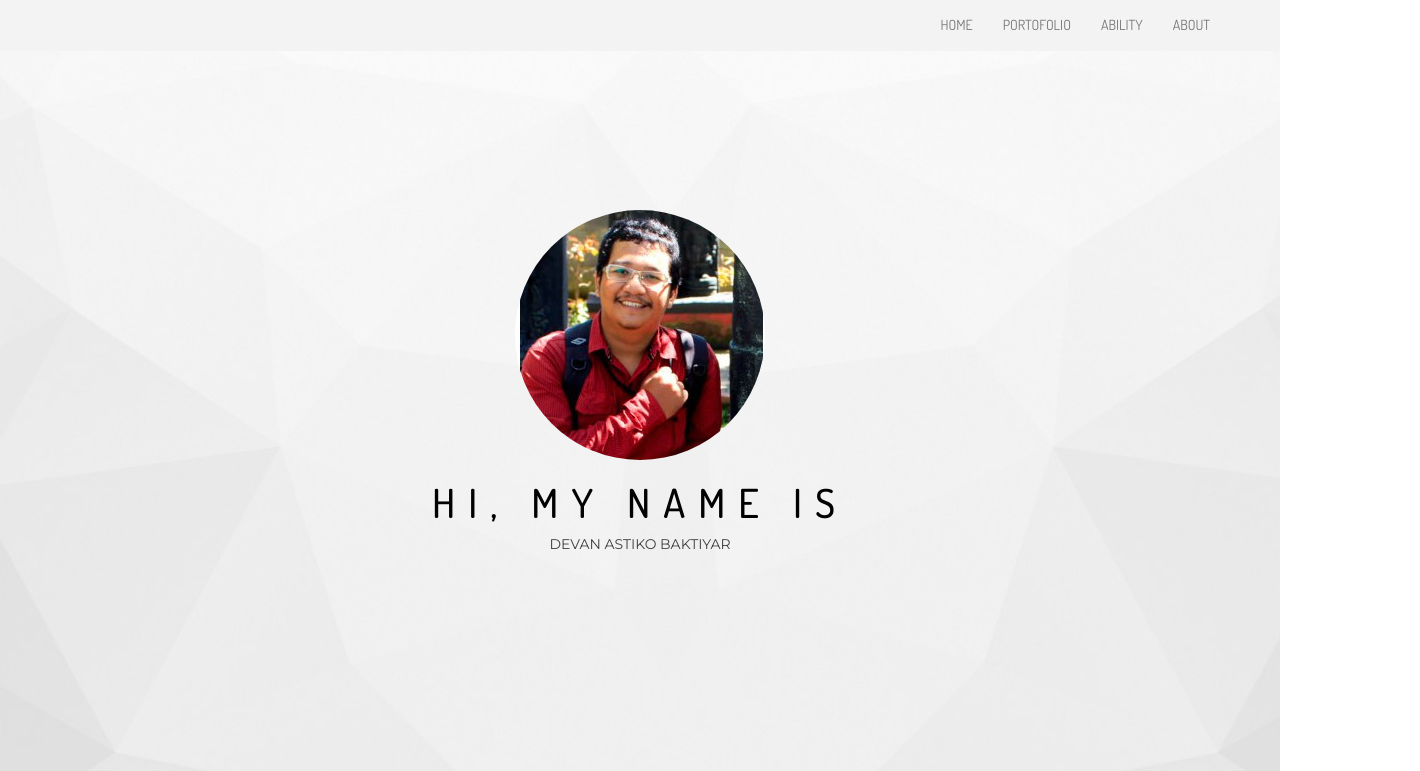
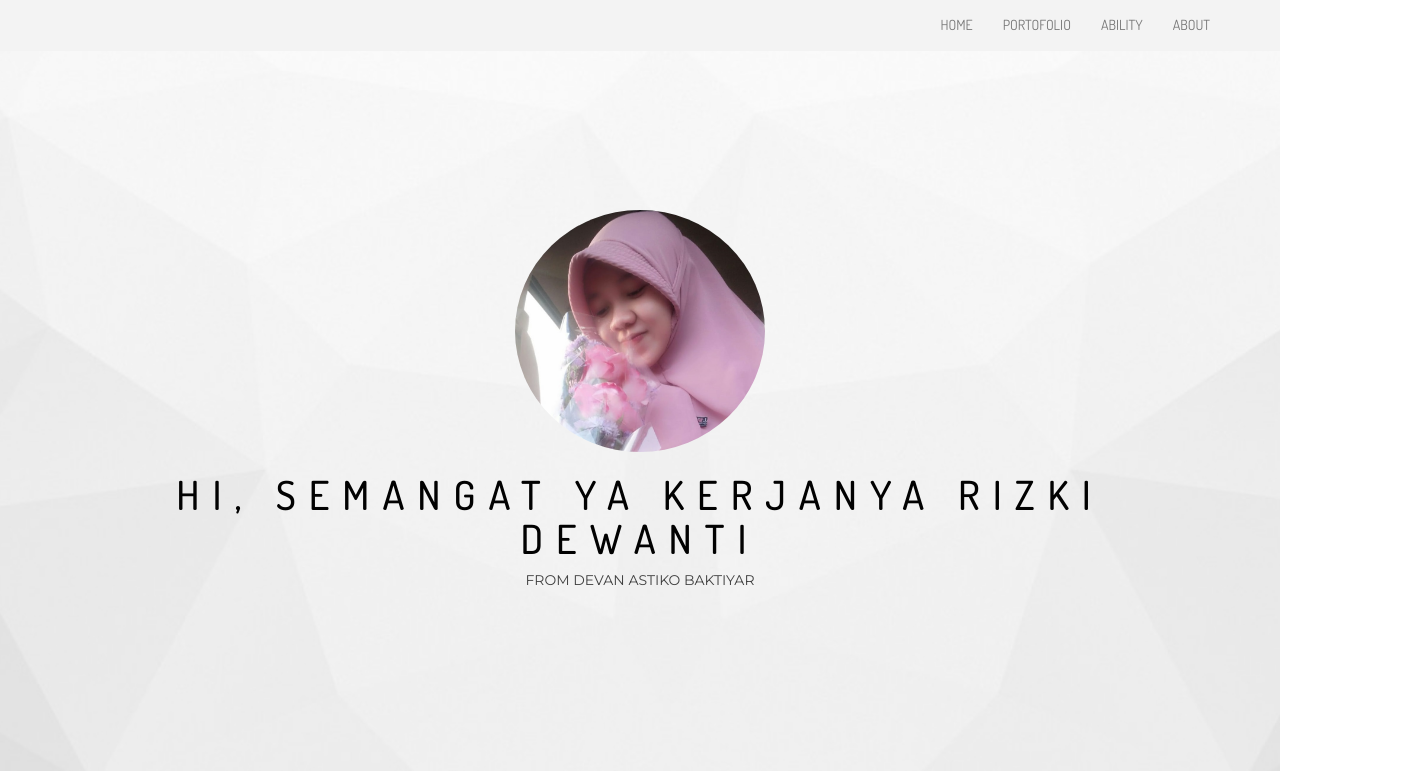
Before and after one commit to DevanAstiko/DevanAstiko.github.io, a plain HTML site: page index.html in a window 1280 px wide. Shown: the top 771 px of the page, 1420 px wide, since content can reach past the window. Drawn offline with Linux system fonts and the light colour scheme.

Commit message:
buat kiki

```diff
--- a/index.html
+++ b/index.html
@@ -87,9 +87,9 @@
                  <div class="col-md-12 text-center">
 
                    <div class="home_text wow fadeInUp animated">
-                   <img src="images/coba.jpg" alt="185x185" class="img-circle">
-                     <h2>Hi, My Name is</h2>
-                     <p>Devan Astiko Baktiyar</p>
+                   <img src="images/coba.jpeg" alt="185x185" class="img-circle" style="width: 250px;">
+                    <h2>Hi, Semangat Ya Kerjanya Rizki Dewanti</h2>
+                     <p>From Devan Astiko Baktiyar</p>
 
 
                       </div>
@@ -110,13 +110,10 @@
                 </div>
               </div>
             </div>
-          </section>
         </header>
 
 
-
-
-        <section class="work_area" id="PORTOFOLIO">
+<!--<section class="work_area" id="PORTOFOLIO">
           <div class="container">
             <div class="row">
               <div class="col-md-12 text-center">
@@ -196,8 +193,8 @@
             </div>
           </div>
         </section>
-
-   <section class="services" id="ABILITY">
+-->
+<!--<section class="services" id="ABILITY">
           <div class="container">
             <div class="row">
               <div class="col-md-3 text-center">
@@ -236,7 +233,7 @@
             <div class="row">
               <div class="col-md-6  wow fadeInLeft animated">
                 <div class="single_progress_bar">
-                  <h1>Code Skill</h>
+                  <h1>Code Skill</h1>
 
                 </div>
                 <div class="single_progress_bar">
@@ -281,10 +278,10 @@
                 </div>
               </div>
 
-              <!--  -->
+
               <div class="col-md-6  wow fadeInLeft animated">
                 <div class="single_progress_bar">
-                  <h1>Database Skill</h>
+                  <h1>Database Skill</h1>
 
                 </div>
                 <div class="single_progress_bar">
@@ -316,8 +313,10 @@
 
 
         </section>
+-->
 
 
+<!--
         <section class="about_us_area" id="ABOUT">
           <div class="container">
             <div class="row">
@@ -332,7 +331,7 @@
           </div>
 
 
-              <!--  -->
+
             <div class="container">
             <div class="row">
               <div class="col-md-8 wow fadeInLeft animated">
@@ -355,6 +354,7 @@
 
           </div>
         </section>
+-->
 
 
 
```
Also changed, not shown: images/coba.jpeg (added), images/cobas.jpg (renamed from images/coba.jpg).
